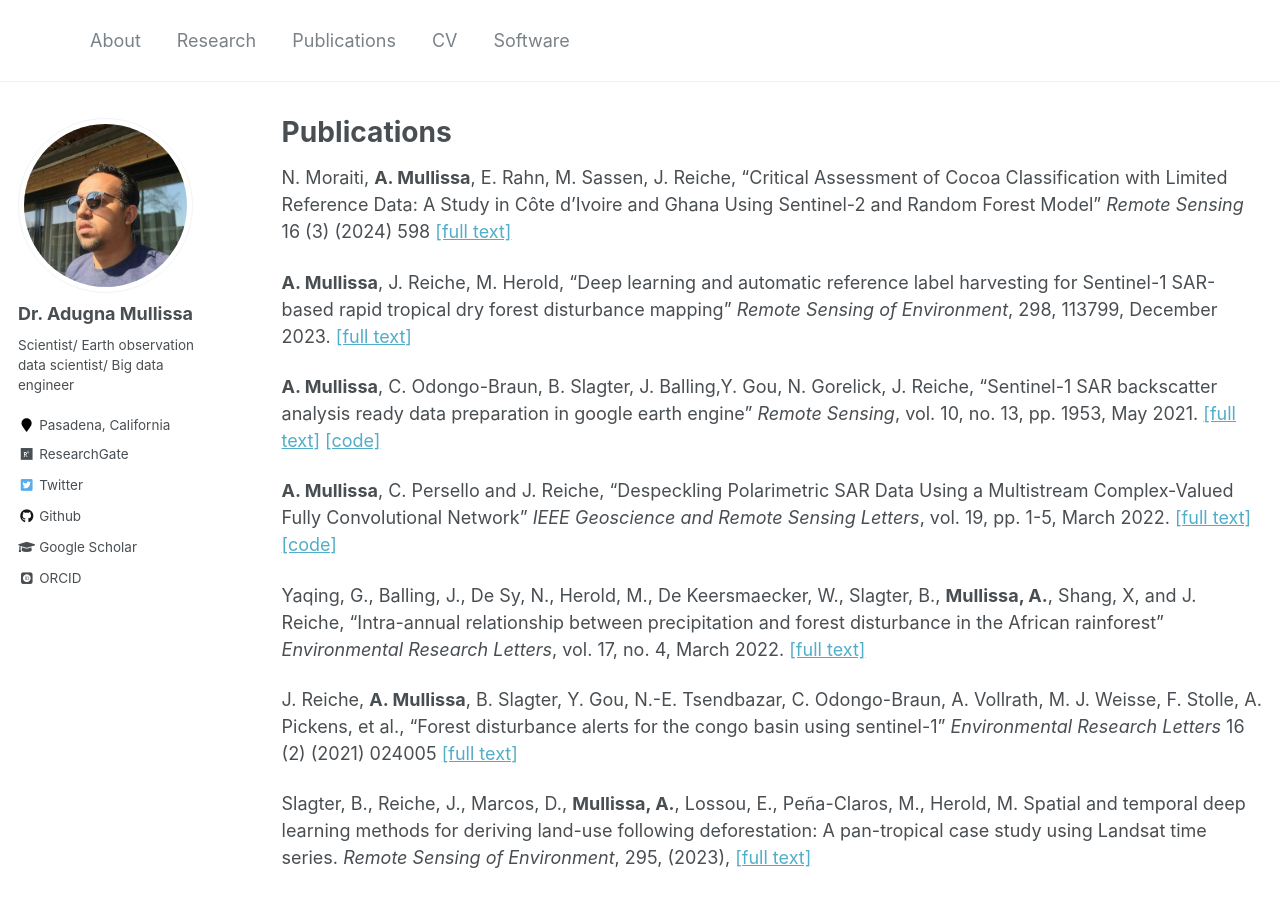
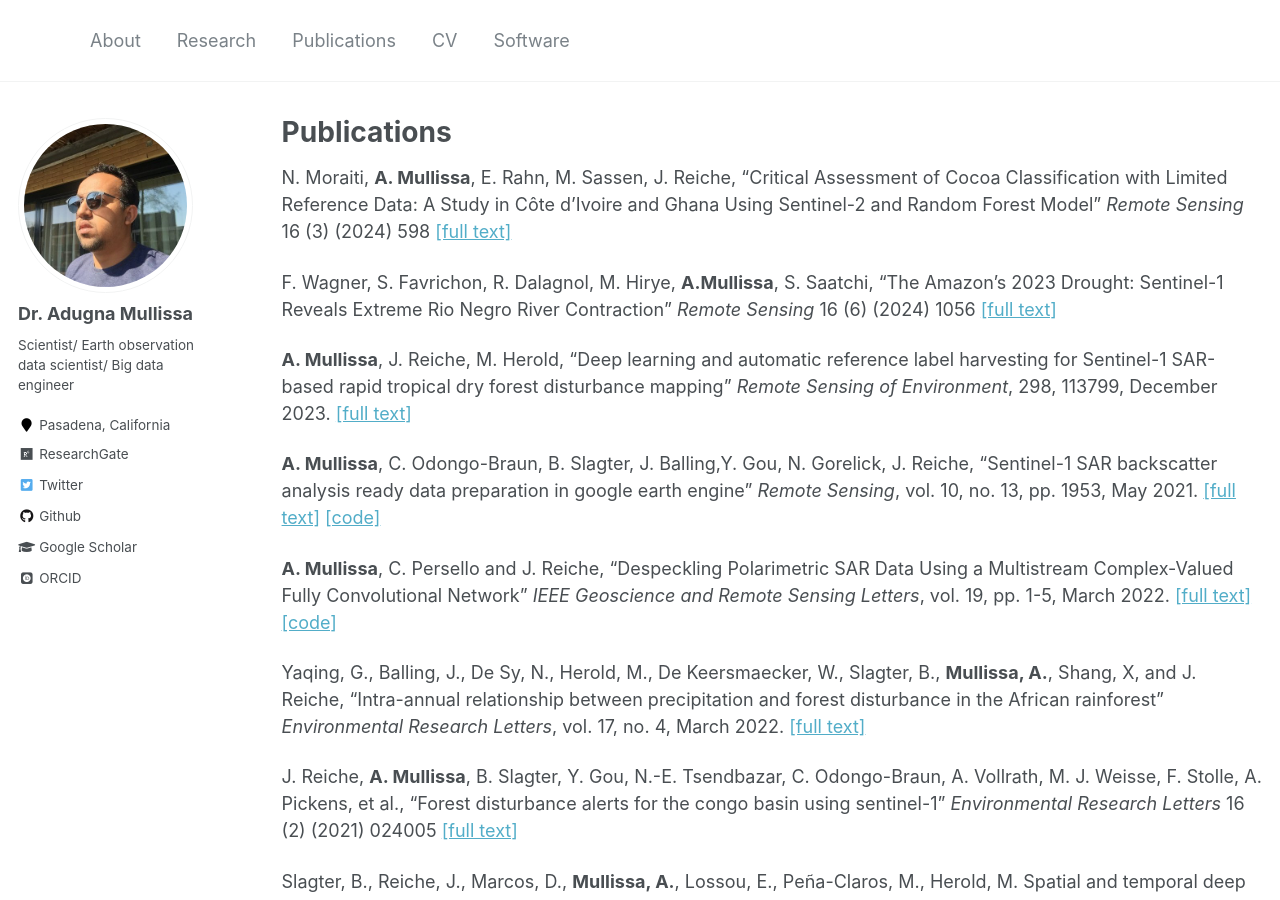
Before and after one commit to adugnag/adugnag.github.io, a Jekyll site: the page built from _pages/publications.md, in a window 1280 px wide and 900 px high. Built offline with Jekyll 4.4.1, drawn with Linux system fonts in a browser that asks for light colours; some web fonts are replaced.

Commit message:
Update publications.md

```diff
--- a/_pages/publications.md
+++ b/_pages/publications.md
@@ -6,6 +6,8 @@ author_profile: true
 ---
 
 N. Moraiti, **A. Mullissa**, E. Rahn, M. Sassen, J. Reiche, "Critical Assessment of Cocoa Classification with Limited Reference Data: A Study in Côte d’Ivoire and Ghana Using Sentinel-2 and Random Forest Model" *Remote Sensing* 16 (3) (2024) 598 [[full text]](http://adugnag.github.io/files/remotesensing-16-00598.pdf)
+
+F. Wagner, S. Favrichon, R. Dalagnol, M. Hirye, **A.Mullissa**, S. Saatchi, "The Amazon’s 2023 Drought: Sentinel-1 Reveals Extreme Rio Negro River Contraction" *Remote Sensing* 16 (6) (2024) 1056 [[full text]](http://adugnag.github.io/files/remotesensing-fwagner-16-01056-v2.pdf)
 
 **A. Mullissa**, J. Reiche, M. Herold, “Deep learning and automatic reference label harvesting for Sentinel-1 SAR-based rapid tropical dry forest disturbance mapping” *Remote Sensing of Environment*, 298, 113799, December 2023. [[full text]](http://adugnag.github.io/files/mullissa_dry_forest_2023.pdf)
 
```
